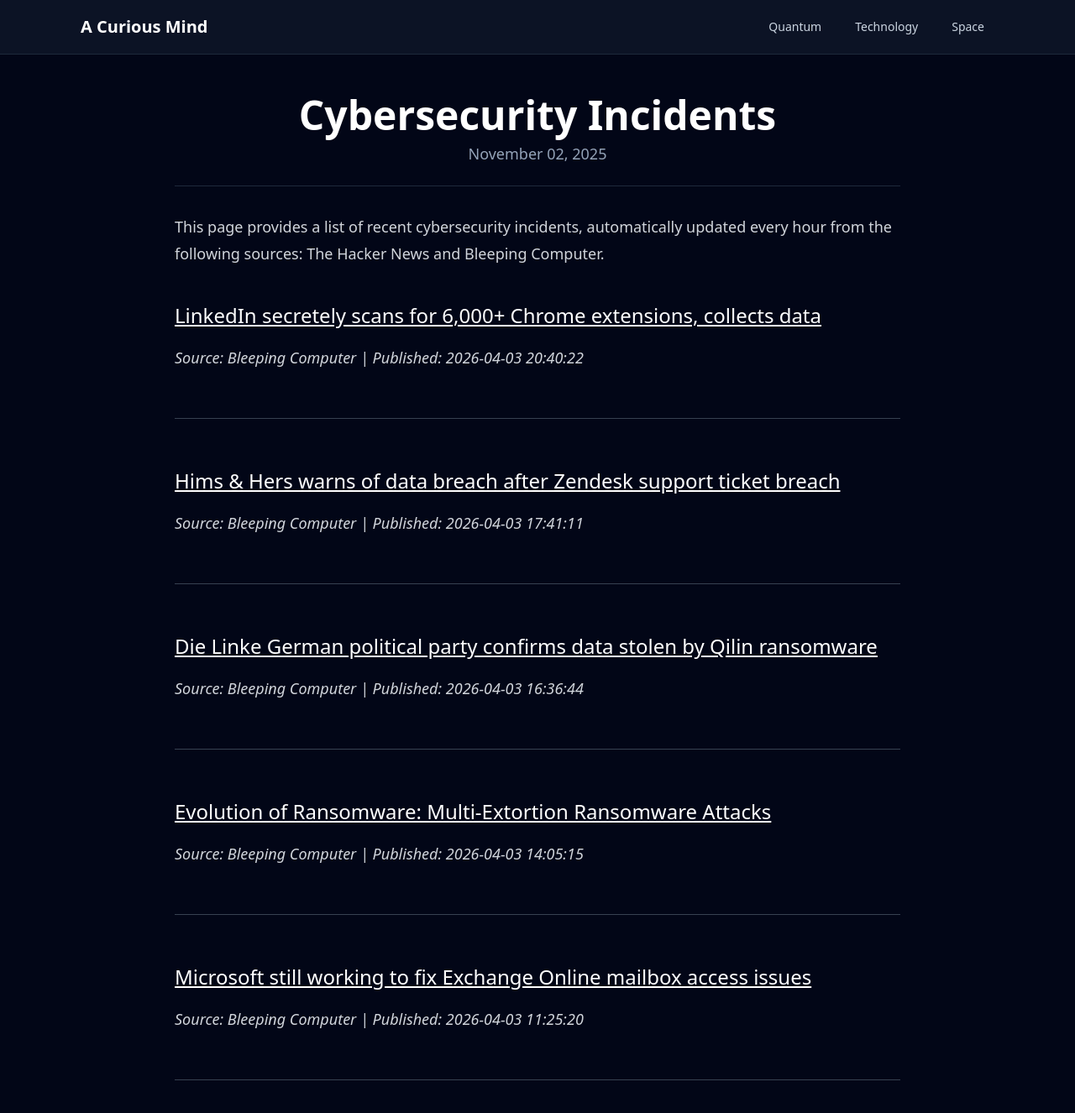
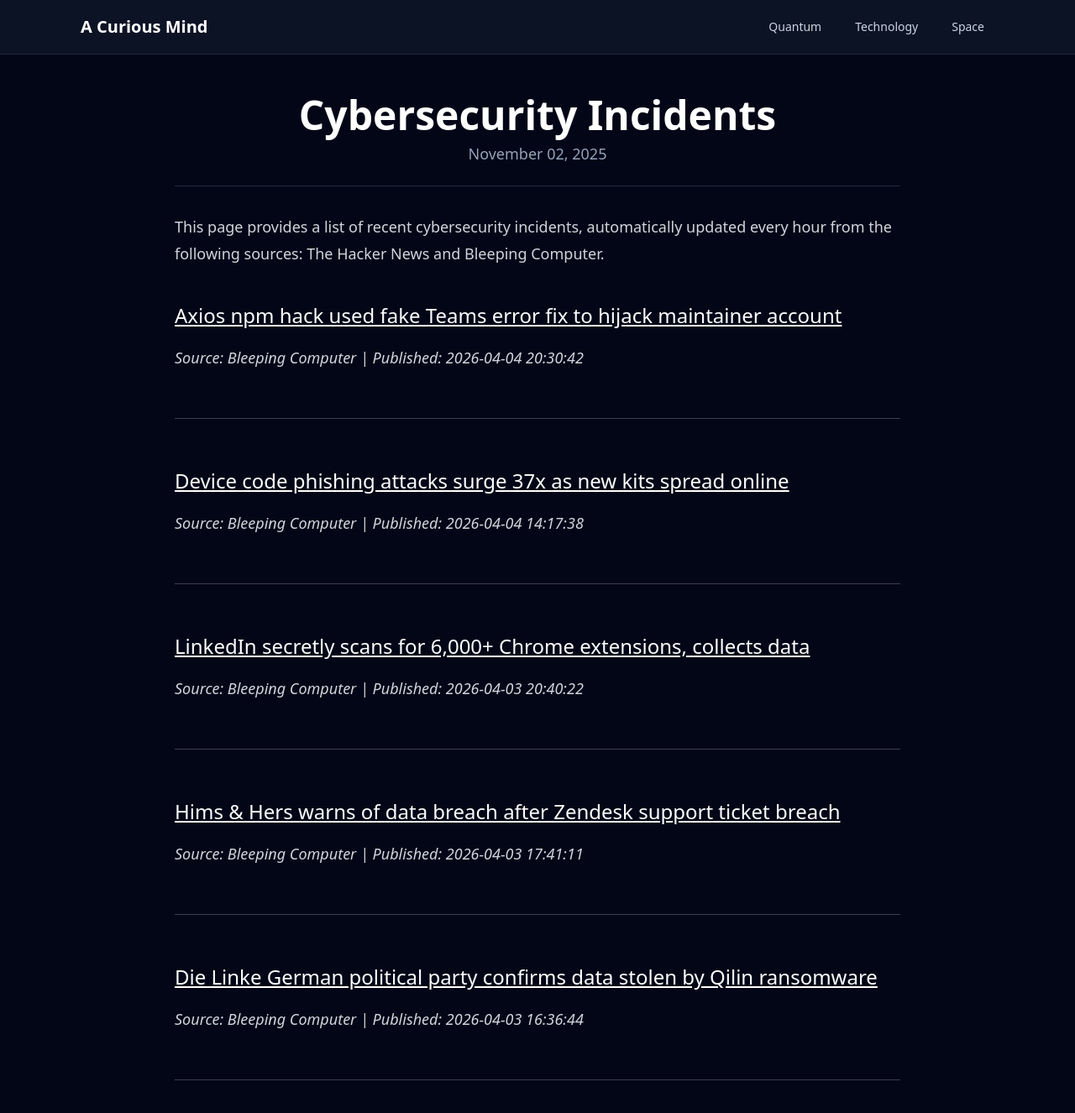
Before and after one commit to onehl7/onehl7.github.io, a Jekyll site: the page built from _posts/2025-11-02-cybersecurity-incidents.md, in a window 1280 px wide and 1400 px high. Shown: the top 1326 px of the window at 84% size. Built offline with Jekyll 4.4.1, drawn with Linux system fonts in a browser that asks for light colours; nearby versions of some CDN libraries.

Commit message:
Update news data

```diff
--- a/_data/news.json
+++ b/_data/news.json
@@ -1,8 +1,20 @@
 [
   {
     "source": "Bleeping Computer",
-    "title": "LinkedIn secretely scans for 6,000+ Chrome extensions, collects data",
-    "link": "https://www.bleepingcomputer.com/news/security/linkedin-secretely-scans-for-6-000-plus-chrome-extensions-collects-data/",
+    "title": "Axios npm hack used fake Teams error fix to hijack maintainer account",
+    "link": "https://www.bleepingcomputer.com/news/security/axios-npm-hack-used-fake-teams-error-fix-to-hijack-maintainer-account/",
+    "published": "2026-04-04 20:30:42"
+  },
+  {
+    "source": "Bleeping Computer",
+    "title": "Device code phishing attacks surge 37x as new kits spread online",
+    "link": "https://www.bleepingcomputer.com/news/security/device-code-phishing-attacks-surge-37x-as-new-kits-spread-online/",
+    "published": "2026-04-04 14:17:38"
+  },
+  {
+    "source": "Bleeping Computer",
+    "title": "LinkedIn secretly scans for 6,000+ Chrome extensions, collects data",
+    "link": "https://www.bleepingcomputer.com/news/security/linkedin-secretly-scans-for-6-000-plus-chrome-extensions-collects-data/",
     "published": "2026-04-03 20:40:22"
   },
   {
@@ -16,17 +28,5 @@
     "title": "Die Linke German political party confirms data stolen by Qilin ransomware",
     "link": "https://www.bleepingcomputer.com/news/security/die-linke-german-political-party-confirms-data-stolen-by-qilin-ransomware/",
     "published": "2026-04-03 16:36:44"
-  },
-  {
-    "source": "Bleeping Computer",
-    "title": "Evolution of Ransomware: Multi-Extortion Ransomware Attacks",
-    "link": "https://www.bleepingcomputer.com/news/security/evolution-of-ransomware-multi-extortion-ransomware-attacks/",
-    "published": "2026-04-03 14:05:15"
-  },
-  {
-    "source": "Bleeping Computer",
-    "title": "Microsoft still working to fix Exchange Online mailbox access issues",
-    "link": "https://www.bleepingcomputer.com/news/microsoft/microsoft-still-working-to-fix-exchange-online-mailbox-access-issues/",
-    "published": "2026-04-03 11:25:20"
   }
 ]
```
